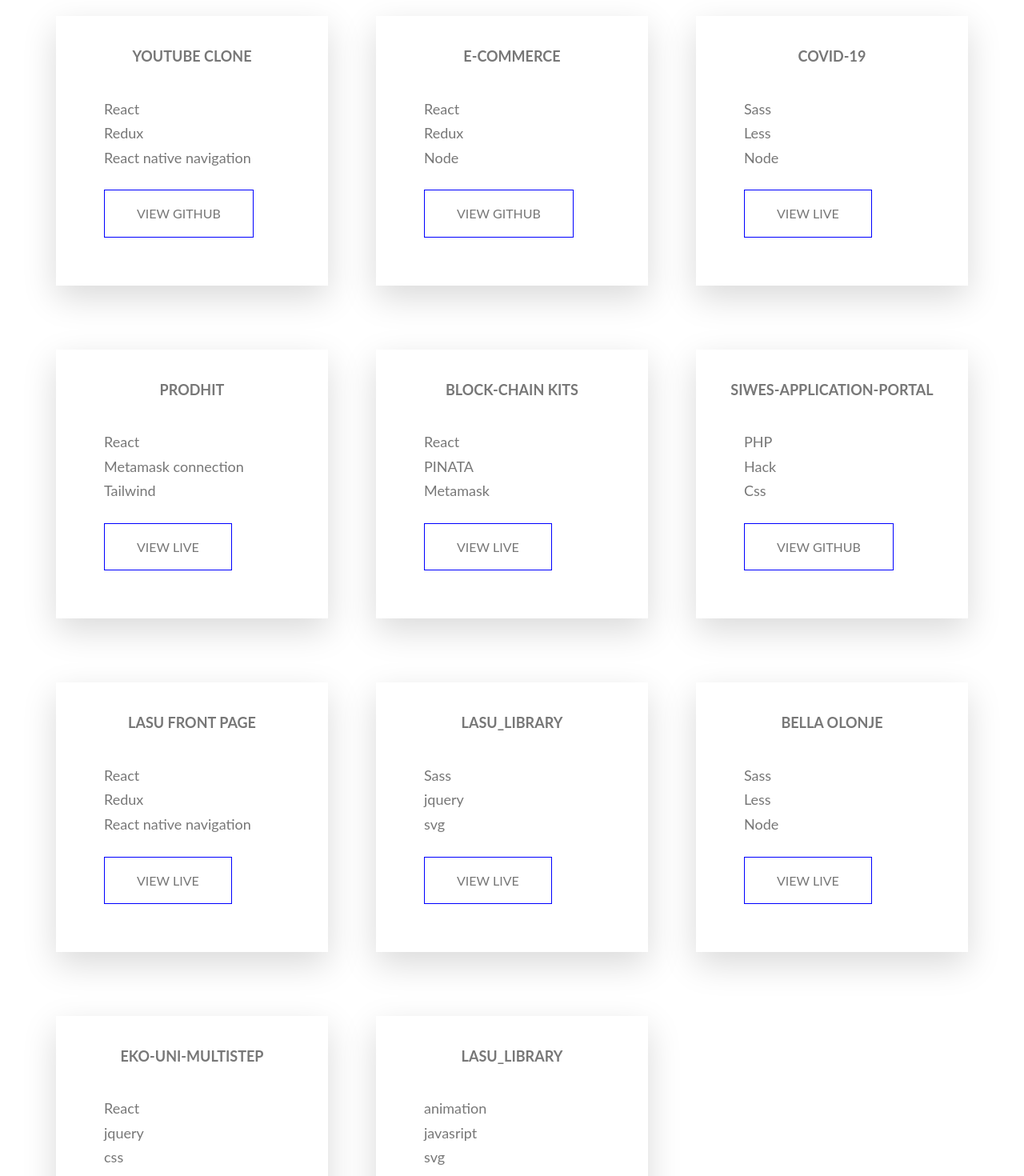
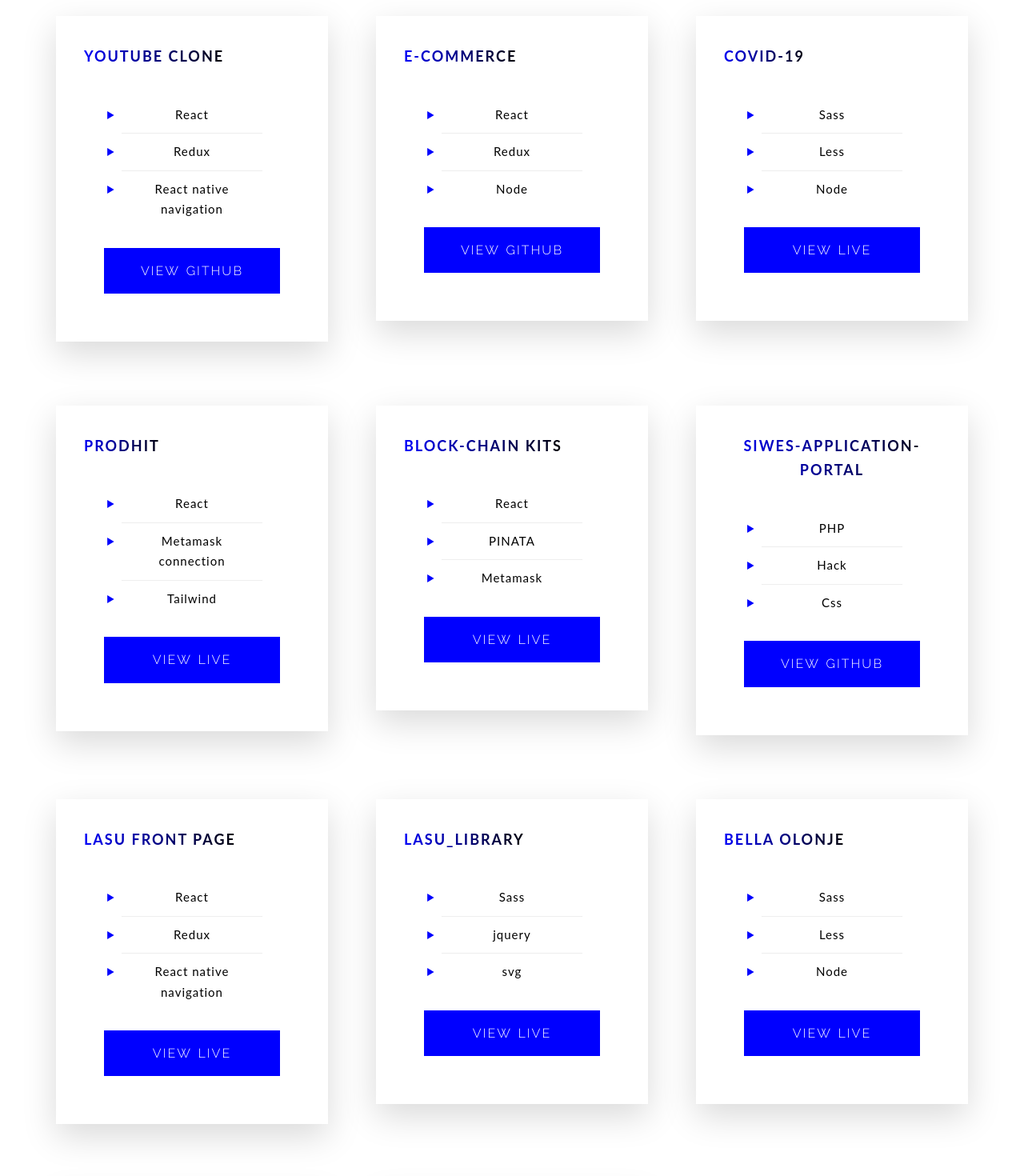
Before and after one commit to Olabisim/MY_PORTFOLIO, a React (Create React App) app: page /works in a window 1280 px wide. Shown: the part 1220-2690 px from the top of the page at 80% size. Built offline with nearby package versions, Linux system fonts and the light colour scheme; a web font is replaced by a local one.

Commit message:
card design and little changes

```diff
--- a/src/components/Main.js
+++ b/src/components/Main.js
@@ -13,23 +13,24 @@ const Main = () => {
         <main>
 
                 <section className="section-about">
+                        {/*
                         <div className="u-center-text u-margin-bottom-big">
 
                         <h2 className="heading-secondary">
                                 Passionate Software DEVELOPER
                         </h2>
                         </div>
-
+                        */}
+                        <Skills name='about me' skillsPage={true} />
                         <div className="row flex">
                                 <div>
-                                        <h3 className="heading-tertiary u-margin-bottom-small style-about-head">who am i?</h3>
+                                        <h3 className="heading-secondary">who am i?</h3>
 
                                         <p className="paragraph">
                                                 I am a driven software engineer with a passion for programming and solving difficult problems.
                                                 Technology is something with which I've always felt a deep connection.
                                                 <p>
-                                                I have a can-do anything frame of mind and also really enjoy leaning new things, helping and motivating others
-                                                by pointing out ways they could improve.
+                                                I have a can-do anything frame of mind and also really enjoy leaning new things. I love helping and motivating others.
                                                 I can create full stack apps from start to finish and really better at improving things.
                                                 I talk at length to illustrate my point and also respect the perpective of others.
                                                 </p>
@@ -39,7 +40,7 @@ const Main = () => {
                                                 */}
                                         </p>
 
-                                        <h3 className="heading-tertiary u-margin-bottom-small style-about-head">i'm A Fresh Computer Science Graduate</h3>
+                                        <h3 className="heading-secondary">i'm A Fresh Computer Science Graduate</h3>
                                         <p className="paragraph">My goal is to join a team that is truly passionate about what they create and are proud to make the world a better place.</p>
 
                                         <a href="/certify" className="btn-text">
@@ -179,19 +180,19 @@ const Main = () => {
 
                         <div className="row">
                                 <ProjectCard title={"YOUTUBE CLONE"} link="https://github.com/Olabisim/youtube_clone" linkName="View github">
-                                        <span>React</span>
-                                        <span>Redux</span>
-                                        <span>React native navigation</span>
+                                        <li>React</li>
+                                        <li>Redux</li>
+                                        <li>React native navigation</li>
                                 </ProjectCard>
                                 <ProjectCard title={"E-COMMERCE"} link="https://github.com/Olabisim/MERN-ECOMMERCE" linkName="View github" >
-                                        <span>React</span>
-                                        <span>Redux</span>
-                                        <span>Node</span>
+                                        <li>React</li>
+                                        <li>Redux</li>
+                                        <li>Node</li>
                                 </ProjectCard>
                                 <ProjectCard title={"COVID-19"} link="https://guarded-tundra-34082.herokuapp.com/" linkName="View Live" >
-                                        <span>Sass</span>
-                                        <span>Less</span>
-                                        <span>Node</span>
+                                        <li>Sass</li>
+                                        <li>Less</li>
+                                        <li>Node</li>
                                 </ProjectCard>
                         </div>
 
--- a/src/components/ProjectCard.js
+++ b/src/components/ProjectCard.js
@@ -4,11 +4,11 @@ export const ProjectCard = ({title, children, link, linkName}) => {
         return (
 
                 <div className="col-1-of-3 projectcard">
-                        <h2>{title}</h2>
+                        <h2 className='heading-secondary'>{title}</h2>
                         <div className="card__details">
-                        <p>
+                        <ul>
                                 {children}
-                        </p>
+                        </ul>
 
                         <a href={`${link}`} target='_blank' rel="noreferrer" className="btn btn--white">{linkName}</a>
                         </div>
--- a/src/screens/Works.js
+++ b/src/screens/Works.js
@@ -13,67 +13,67 @@ export const Works = () => {
                         <div className='works'>
                                 <div className="row">
                                         <ProjectCard title={"YOUTUBE CLONE"} link="https://github.com/Olabisim/youtube_clone" linkName="View github">
-                                                <span>React</span>
-                                                <span>Redux</span>
-                                                <span>React native navigation</span>
+                                                <li>React</li>
+                                                <li>Redux</li>
+                                                <li>React native navigation</li>
                                         </ProjectCard>
                                         <ProjectCard title={"E-COMMERCE"} link="https://github.com/Olabisim/MERN-ECOMMERCE" linkName="View github" >
-                                                <span>React</span>
-                                                <span>Redux</span>
-                                                <span>Node</span>
+                                                <li>React</li>
+                                                <li>Redux</li>
+                                                <li>Node</li>
                                         </ProjectCard>
                                         <ProjectCard title={"COVID-19"} link="https://guarded-tundra-34082.herokuapp.com/" linkName="View Live" >
-                                                <span>Sass</span>
-                                                <span>Less</span>
-                                                <span>Node</span>
+                                                <li>Sass</li>
+                                                <li>Less</li>
+                                                <li>Node</li>
                                         </ProjectCard>
                                 </div>
                                 <div className="row">
                                         <ProjectCard title={"prodhit"} link="https://prodhit.netlify.app/" linkName="View live">
-                                                <span>React</span>
-                                                <span>Metamask connection</span>
-                                                <span>Tailwind</span>
+                                                <li>React</li>
+                                                <li>Metamask connection</li>
+                                                <li>Tailwind</li>
                                         </ProjectCard>
                                         <ProjectCard title={"BLOCK-CHAIN KITS"} link="https://mpanew.netlify.app/" linkName="View live" >
-                                                <span>React</span>
-                                                <span>PINATA</span>
-                                                <span>Metamask</span>
+                                                <li>React</li>
+                                                <li>PINATA</li>
+                                                <li>Metamask</li>
                                         </ProjectCard>
                                         <ProjectCard title={"SIWES-APPLICATION-PORTAL"} link="hhttps://github.com/Olabisim/SIWES-APPLICATION-PORTAL" linkName="View github" >
-                                                <span>PHP</span>
-                                                <span>Hack</span>
-                                                <span>Css</span>
+                                                <li>PHP</li>
+                                                <li>Hack</li>
+                                                <li>Css</li>
                                         </ProjectCard>
 
                                 </div>
                                 <div className="row">
                                         <ProjectCard title={"LASU FRONT PAGE"} link="https://lasufrontpagedemo.netlify.app/" linkName="View LIVE">
-                                                <span>React</span>
-                                                <span>Redux</span>
-                                                <span>React native navigation</span>
+                                                <li>React</li>
+                                                <li>Redux</li>
+                                                <li>React native navigation</li>
                                         </ProjectCard>
                                         <ProjectCard title={"LASU_LIBRARY"} link="https://lasu-library.netlify.app/" linkName="View LIVE" >
-                                                <span>Sass</span>
-                                                <span>jquery</span>
-                                                <span>svg</span>
+                                                <li>Sass</li>
+                                                <li>jquery</li>
+                                                <li>svg</li>
                                         </ProjectCard>
                                         <ProjectCard title={"BELLA OLONJE"} link="https://bellaolonje.netlify.app/" linkName="View Live" >
-                                                <span>Sass</span>
-                                                <span>Less</span>
-                                                <span>Node</span>
+                                                <li>Sass</li>
+                                                <li>Less</li>
+                                                <li>Node</li>
                                         </ProjectCard>
 
                                 </div>
                                 <div className="row">
                                         <ProjectCard title={"eko-uni-multistep"} link="https://eko-uni-multistep.netlify.app/" linkName="View LIVE">
-                                                <span>React</span>
-                                                <span>jquery</span>
-                                                <span>css</span>
+                                                <li>React</li>
+                                                <li>jquery</li>
+                                                <li>css</li>
                                         </ProjectCard>
-                                        <ProjectCard title={"LASU_LIBRARY"} link="https://ekounianime.netlify.app/" linkName="View LIVE" >
-                                                <span>animation</span>
-                                                <span>javasript</span>
-                                                <span>svg</span>
+                                        <ProjectCard title={"EKO-ANIME"} link="https://ekounianime.netlify.app/" linkName="View LIVE" >
+                                                <li>animation</li>
+                                                <li>javasript</li>
+                                                <li>svg</li>
                                         </ProjectCard>
 
                                 </div>
--- a/src/styles/main.css
+++ b/src/styles/main.css
@@ -690,7 +690,7 @@
         transition:all .2s
     }
     body .heading-secondary{
-        font-size:3.5rem;
+        font-size:2.5rem;
         text-transform:uppercase;
         font-weight:700;
         display:inline-block;
@@ -1040,14 +1040,19 @@
         padding:3rem
     }
     .card__details ul{
-        list-style:none;
+        LIST-STYLE-TYPE: disclosure-closed;
         width:80%;
         margin:0 auto
     }
     .card__details ul li{
         text-align:center;
         font-size:1.5rem;
-        padding:1rem
+        padding:1rem;
+        letter-spacing: 1px;
+        color: black;
+    }
+    .card__details ul li::marker{
+        color: blue;
     }
     .card__details ul li:not(:last-child){
         border-bottom:1px solid #eee
@@ -1625,13 +1630,6 @@
         border-bottom-right-radius: 50px 50px;
         border-bottom-left-radius: 50px 50px;
     }
-    .style-about-head {
-        background: blue;
-        font-weight: 100 !important;
-        color: white;
-        padding: 10px;
-        border-radius: 10px;
-    }
     @supports (-webkit-clip-path: polygon(0 0)) or (clip-path: polygon(0 0)) or (-webkit-clip-path: polygon(0 0)){
         .header{
             -webkit-clip-path:polygon(0 0, 100% 0, 100% 75vh, 0 100%);
@@ -1738,7 +1736,7 @@
     .section-about{
         background-color:#fff;
         /* padding:25rem 0; */
-        margin-top:15vh
+        /* margin-top:15vh */
     }
     @media only screen and (max-width: 56.25em){
         .section-about{
--- a/src/styles/projectcard.css
+++ b/src/styles/projectcard.css
@@ -21,7 +21,15 @@
         display: block;
 }
 .projectcard a {
-        border: 1px solid blue !important;
         border-radius: 0 !important;
         margin-top: 25px;
+        background: blue;
+        width: 100%;
+        color: white;
+        text-align: center;
+        letter-spacing: 2px;
+        word-spacing: 2px;
+        font-weight: 300;
+        font-family: 'Raleway', sans-serif !important;
+
 }
```
